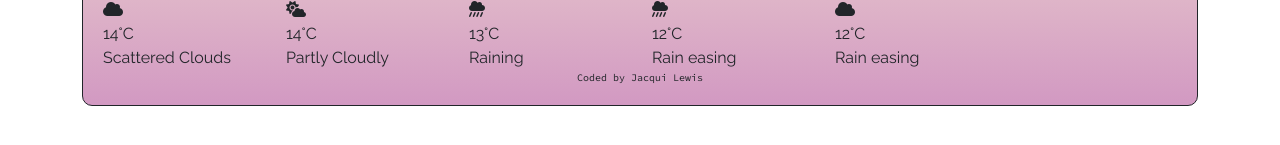
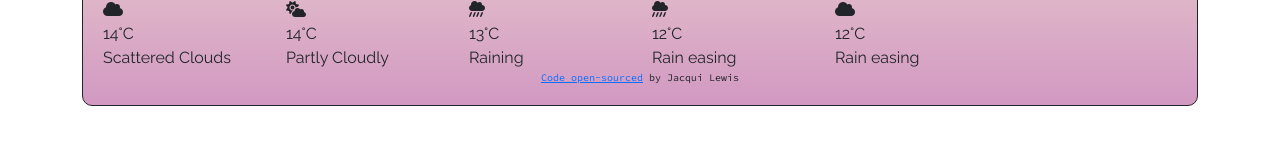
Before and after one commit to Warri0r-Fairy/vanilla-weather-app, a website built with Parcel: page index.html in a window 1280 px wide. Shown: the part 311-456 px from the top of the page. Built offline with nearby package versions, Linux system fonts and the light colour scheme; no server answers.

Commit message:
Add link to github

```diff
--- a/index.html
+++ b/index.html
@@ -147,7 +147,14 @@
             </div>
           </div>
         </div>
-        <footer>Coded by Jacqui Lewis</footer>
+        <footer>
+          <a
+            href="https://github.com/Warri0r-Fairy/vanilla-weather-app"
+            target="_blank"
+            >Code open-sourced</a
+          >
+          by Jacqui Lewis
+        </footer>
       </div>
     </div>
     <script src="src/script.js"></script>
```
